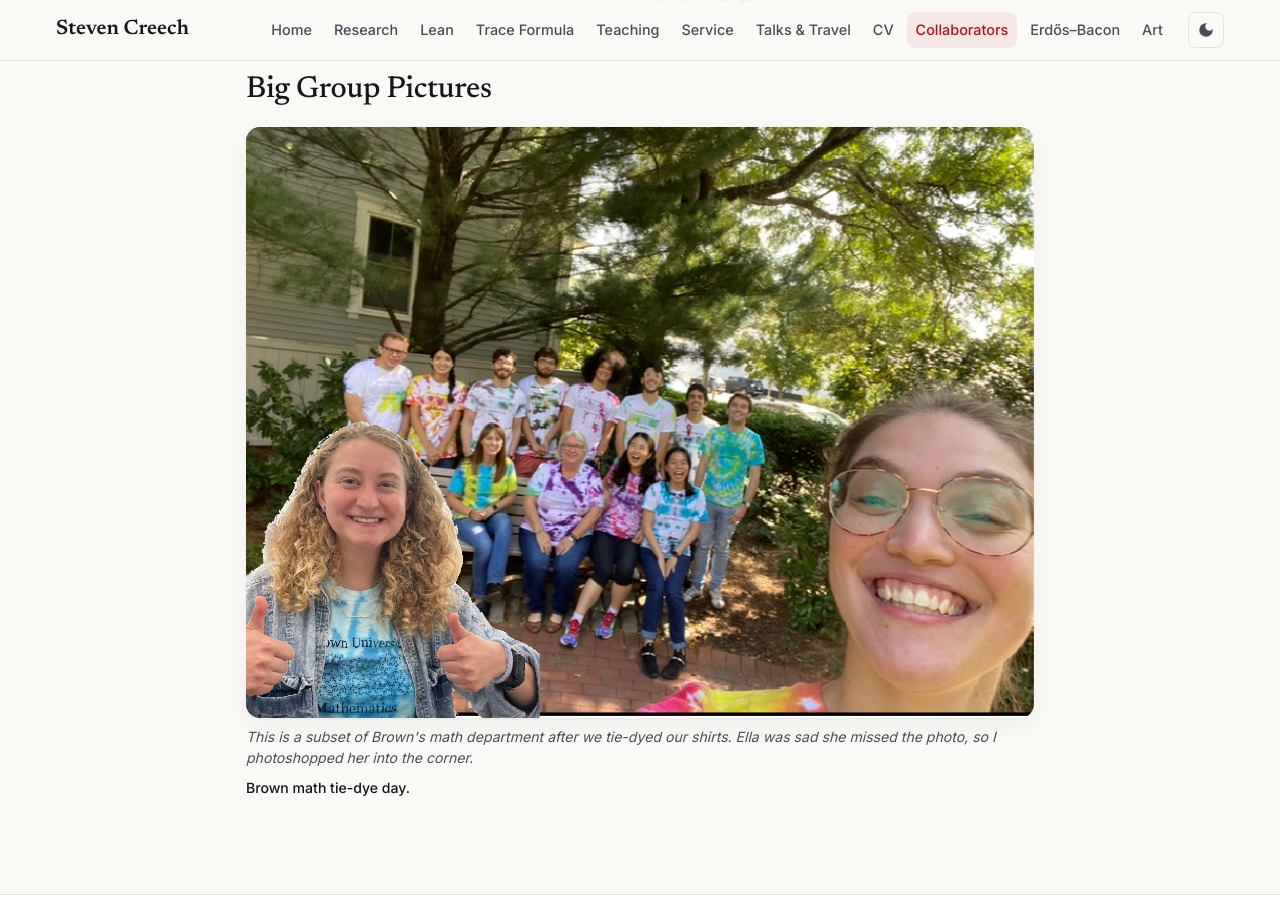
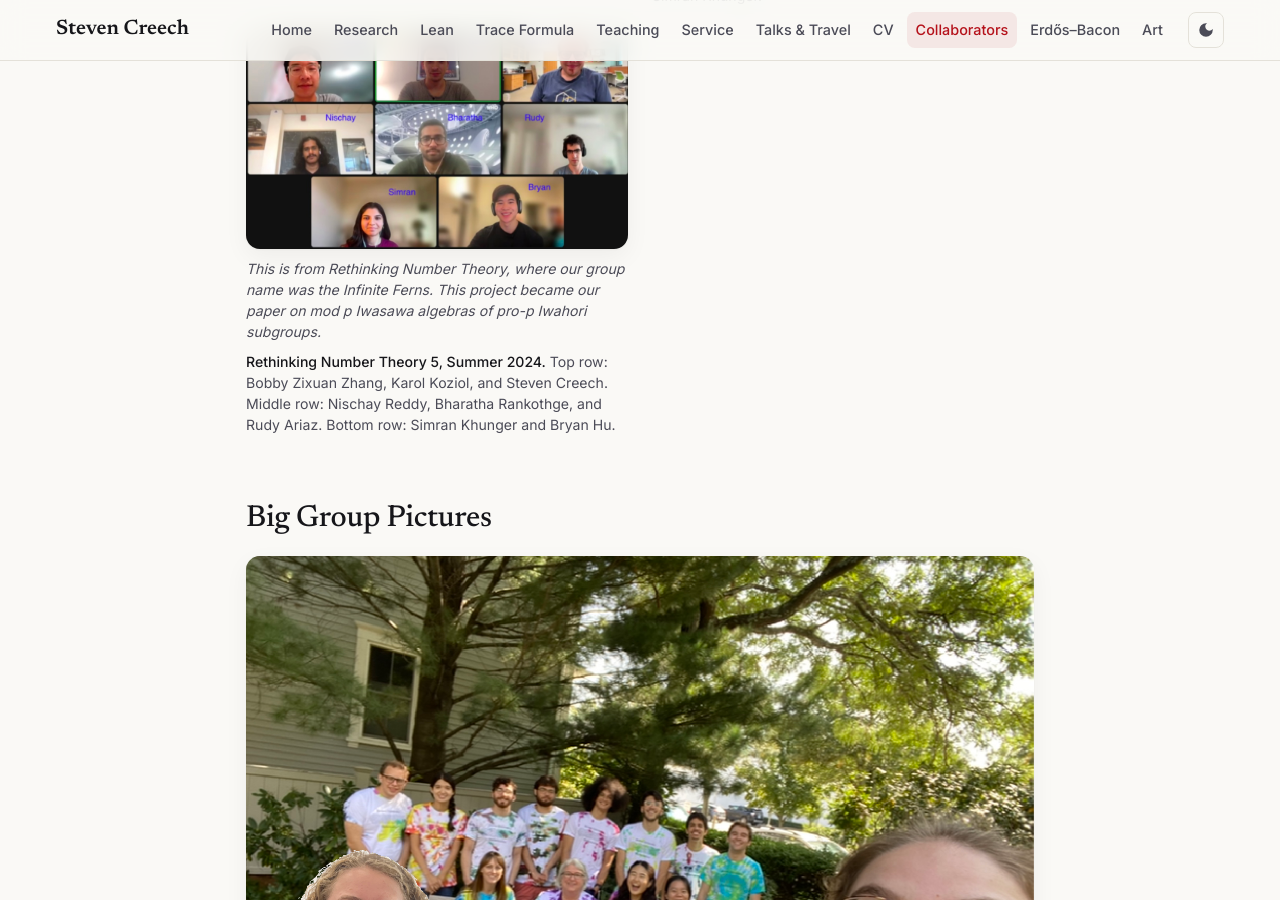
Before and after one commit to stevenecreech/stevenecreech.github.io, a Jekyll site: the page built from collaborators/index.html, in a window 1280 px wide and 900 px high, scrolled down 1396 px. Built offline with Jekyll 4.4.1, drawn with Linux system fonts in a browser that asks for light colours.

Commit message:
Add Rethinking Number Theory group photo

```diff
--- a/collaborators/index.html
+++ b/collaborators/index.html
@@ -39,6 +39,13 @@ description: Photos of Steven Creech with collaborators and mathematical friends
     </div>
     <figcaption><strong>Inclusive Paths in Explicit Number Theory, Summer 2023.</strong> From left to right: Kaneenika Sinha, Steven Creech, Alia Hamieh, Jakob Streipel, Kin Ming (Kelvin) Tsang, and Simran Khunger.</figcaption>
   </figure>
+  <figure>
+    <div class="photo">
+      <img src="/images/RethinkingNumberTheoryGroup.jpg" alt="Video call with the Rethinking Number Theory project group" loading="lazy">
+      <span class="hover-text">This is from Rethinking Number Theory, where our group name was the Infinite Ferns. This project became our paper on mod p Iwasawa algebras of pro-p Iwahori subgroups.</span>
+    </div>
+    <figcaption><strong>Rethinking Number Theory 5, Summer 2024.</strong> Top row: Bobby Zixuan Zhang, Karol Koziol, and Steven Creech. Middle row: Nischay Reddy, Bharatha Rankothge, and Rudy Ariaz. Bottom row: Simran Khunger and Bryan Hu.</figcaption>
+  </figure>
 </div>
 
 <h2>Big Group Pictures</h2>
```
Also changed, not shown: images/RethinkingNumberTheoryGroup.jpg (added).
